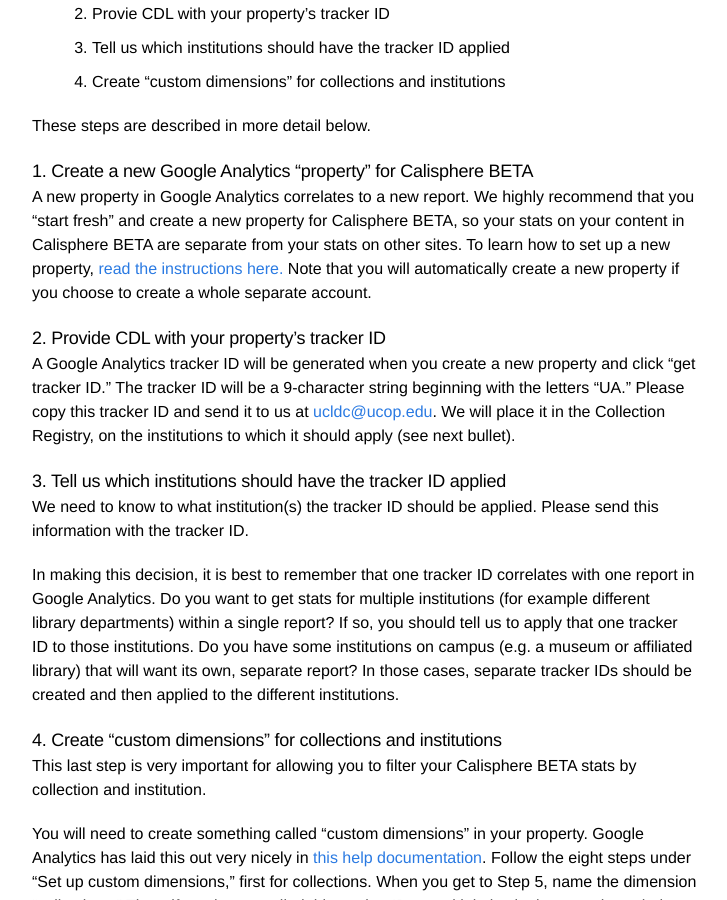
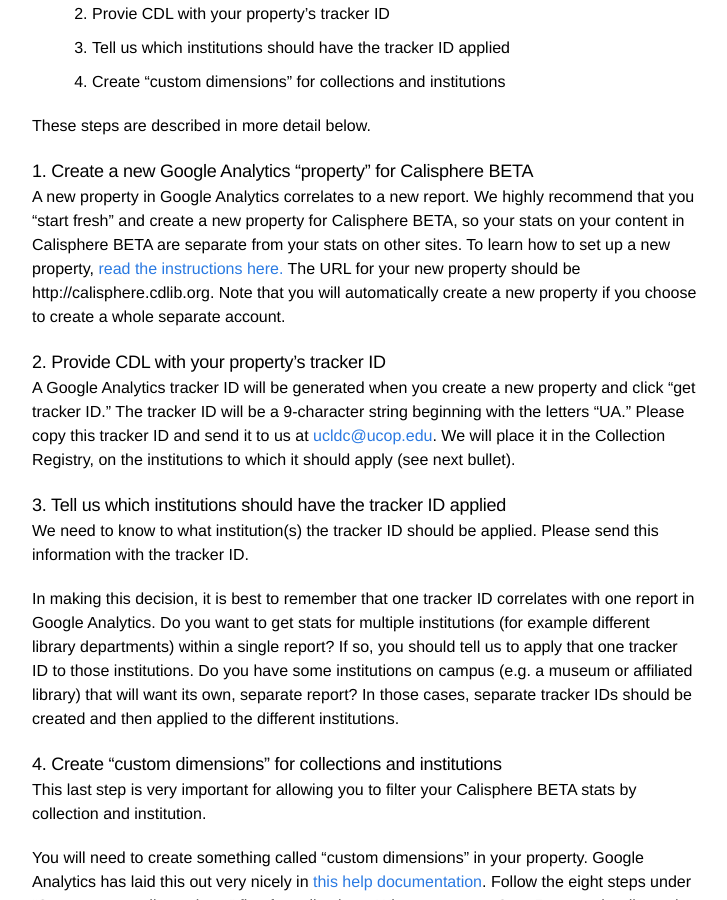
Before and after one commit to ucldc/ucldc-docs, a Jekyll site: the page built from docs/registry/stats.md, in a window 1280 px wide and 900 px high, scrolled down 721 px. Shown: the whole window, without its empty margins (158-885 px from the left). Built offline with Jekyll 4.4.1, drawn with Linux system fonts in a browser that asks for light colours; nearby versions of some CDN libraries.

Commit message:
Update stats.md
added property URL

```diff
--- a/docs/registry/stats.md
+++ b/docs/registry/stats.md
@@ -27,7 +27,7 @@
 
 ###1. Create a new Google Analytics "property" for Calisphere BETA
 
-A new property in Google Analytics correlates to a new report. We highly recommend that you "start fresh" and create a new property for Calisphere BETA, so your stats on your content in Calisphere BETA are separate from your stats on other sites. To learn how to set up a new property, [read the instructions here.](https://support.google.com/analytics/answer/1042508?hl=en&vid=1-635768324944661236-1858192804) Note that you will automatically create a new property if you choose to create a whole separate account.
+A new property in Google Analytics correlates to a new report. We highly recommend that you "start fresh" and create a new property for Calisphere BETA, so your stats on your content in Calisphere BETA are separate from your stats on other sites. To learn how to set up a new property, [read the instructions here.](https://support.google.com/analytics/answer/1042508?hl=en&vid=1-635768324944661236-1858192804) The URL for your new property should be http://calisphere.cdlib.org. Note that you will automatically create a new property if you choose to create a whole separate account.
 
 ###2. Provide CDL with your property's tracker ID
 
```
